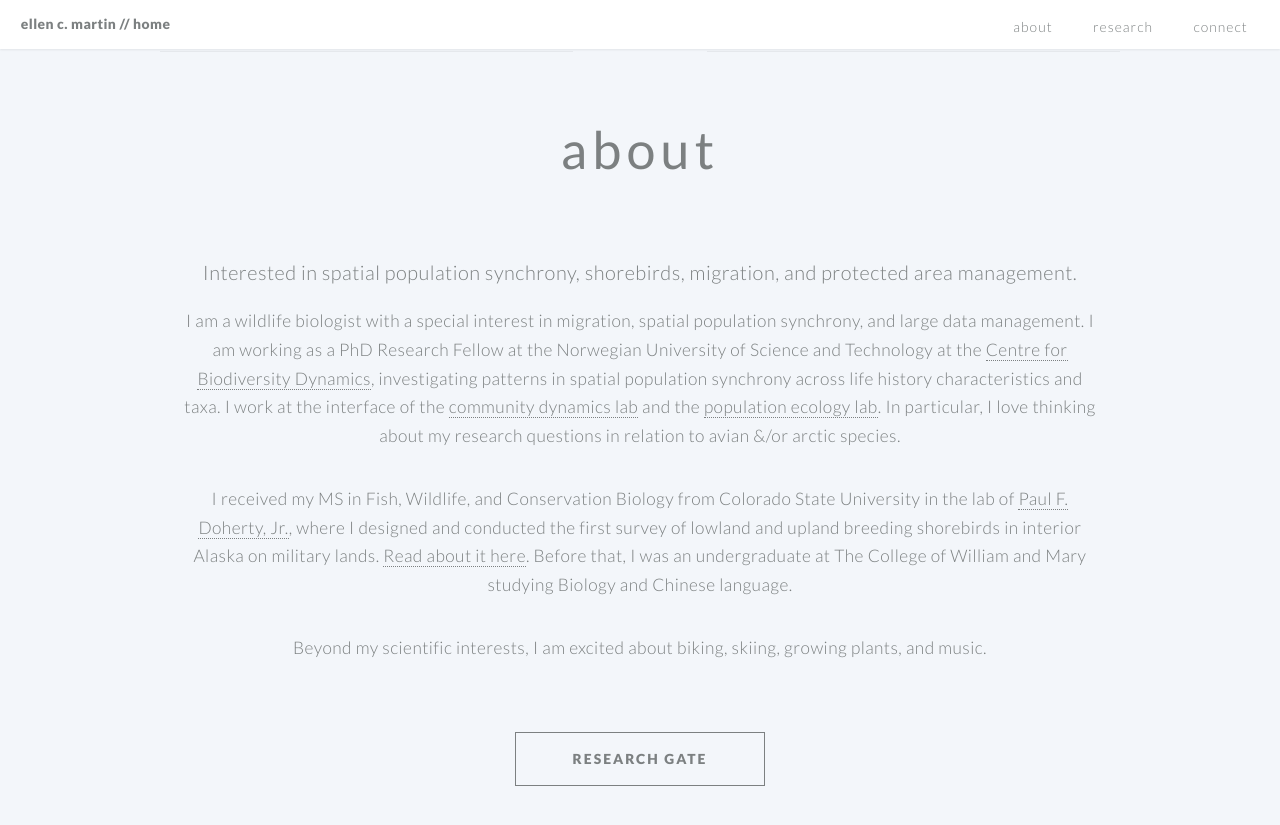
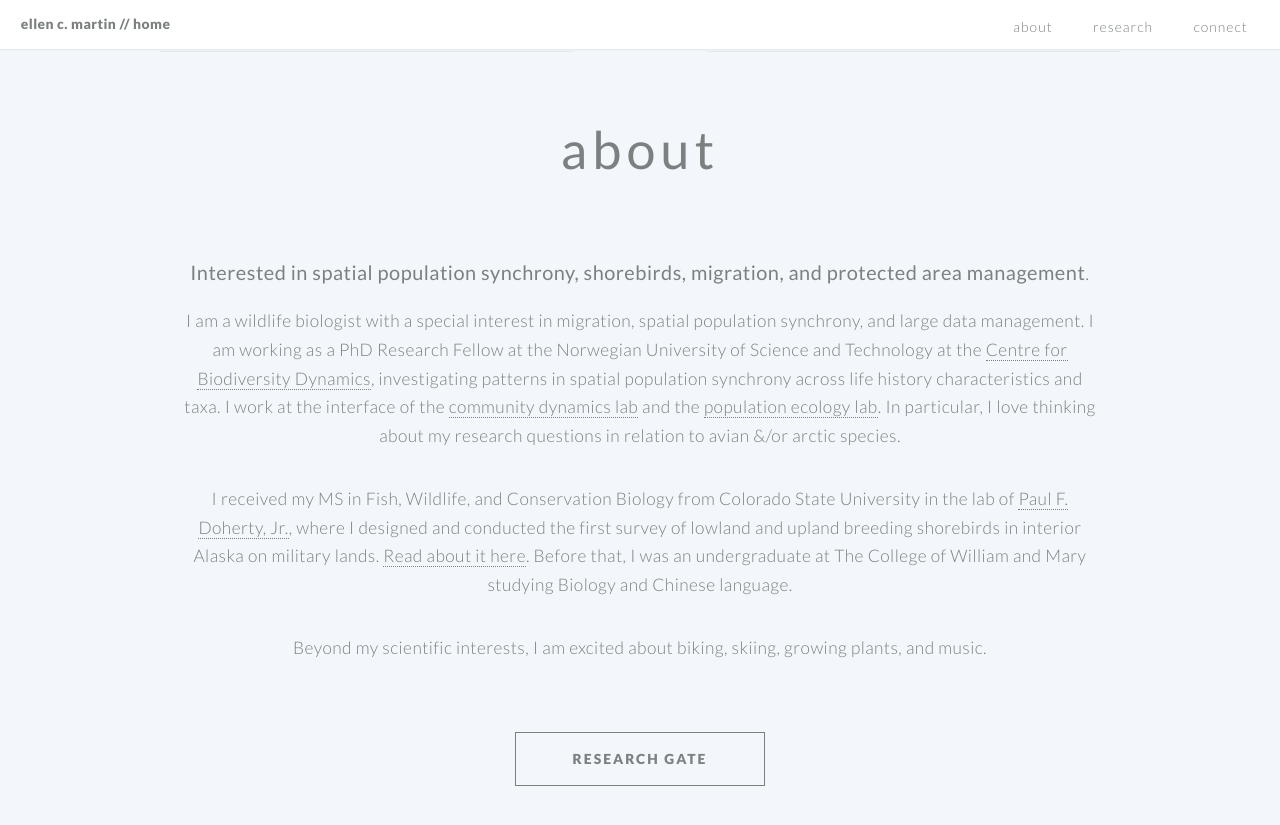
Before and after one commit to EllenCMartin/EllenCMartin.github.io, a Jekyll site: the page built from index.md, in a window 1280 px wide and 900 px high, scrolled down 655 px. Shown: the top 825 px of the window. Built offline with Jekyll 4.4.1, drawn with Linux system fonts in a browser that asks for light colours.

```diff
--- a/index.md
+++ b/index.md
@@ -46,9 +46,7 @@ cta_button_label: contact # the label on the button
 
 ---
 [//]: # (write a bit about yourself here)
-### Interested in spatial population synchrony, shorebirds, migration, and protected area management.
-
-
+### **Interested in spatial population synchrony, shorebirds, migration, and protected area management**.
 
 I am a wildlife biologist with a special interest in migration, spatial population synchrony, and large data management. I am working as a PhD Research Fellow at the Norwegian University of Science and Technology at the [Centre for Biodiversity Dynamics](https://www.ntnu.edu/cbd), investigating patterns in spatial population synchrony across life history characteristics and taxa. I work at the interface of the [community dynamics lab](https://www.ntnu.edu/cbd/research/community-dynamics) and the [population ecology lab](https://www.ntnu.edu/cbd/research/population-ecology). In particular, I love thinking about my research questions in relation to avian &/or arctic species.
 
```
